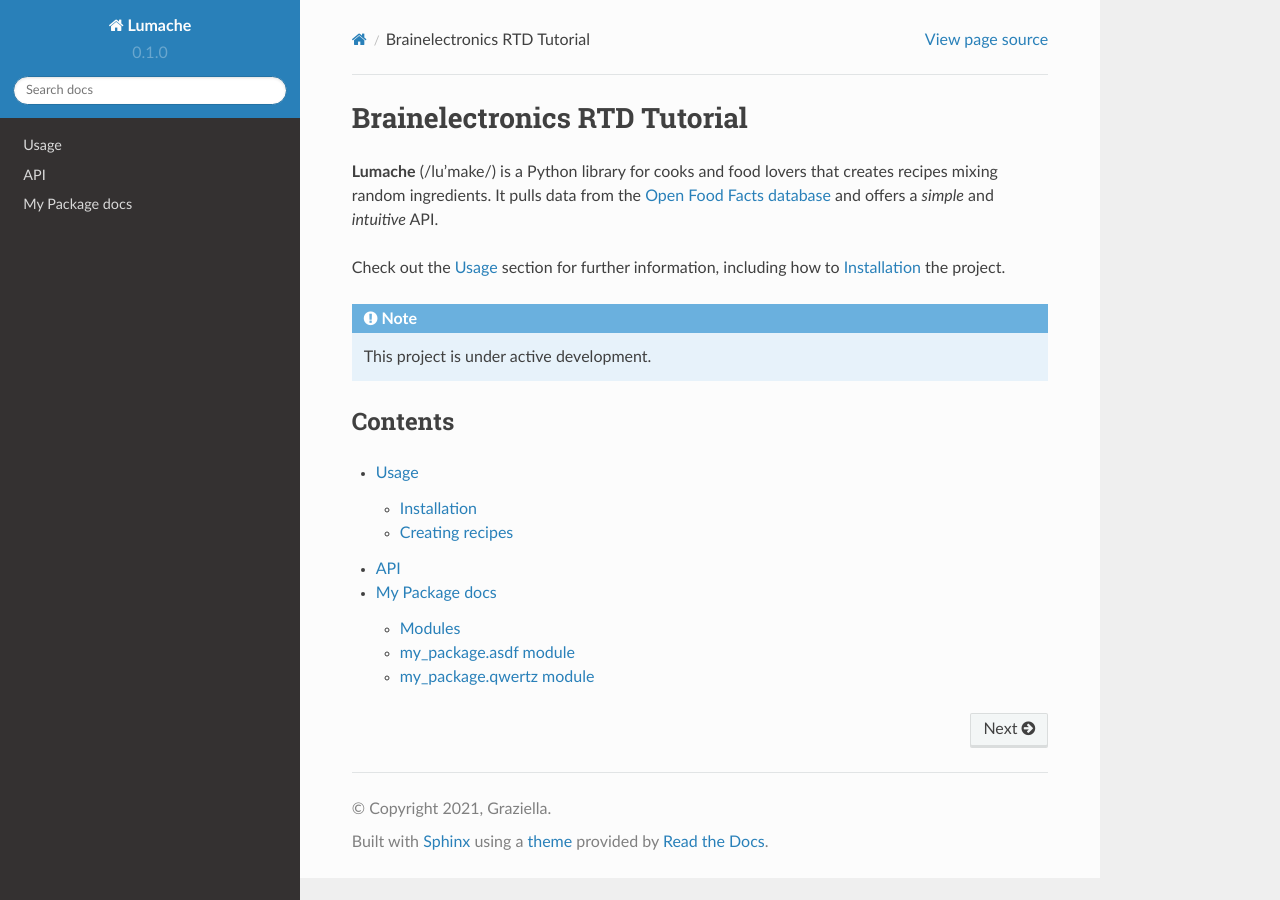
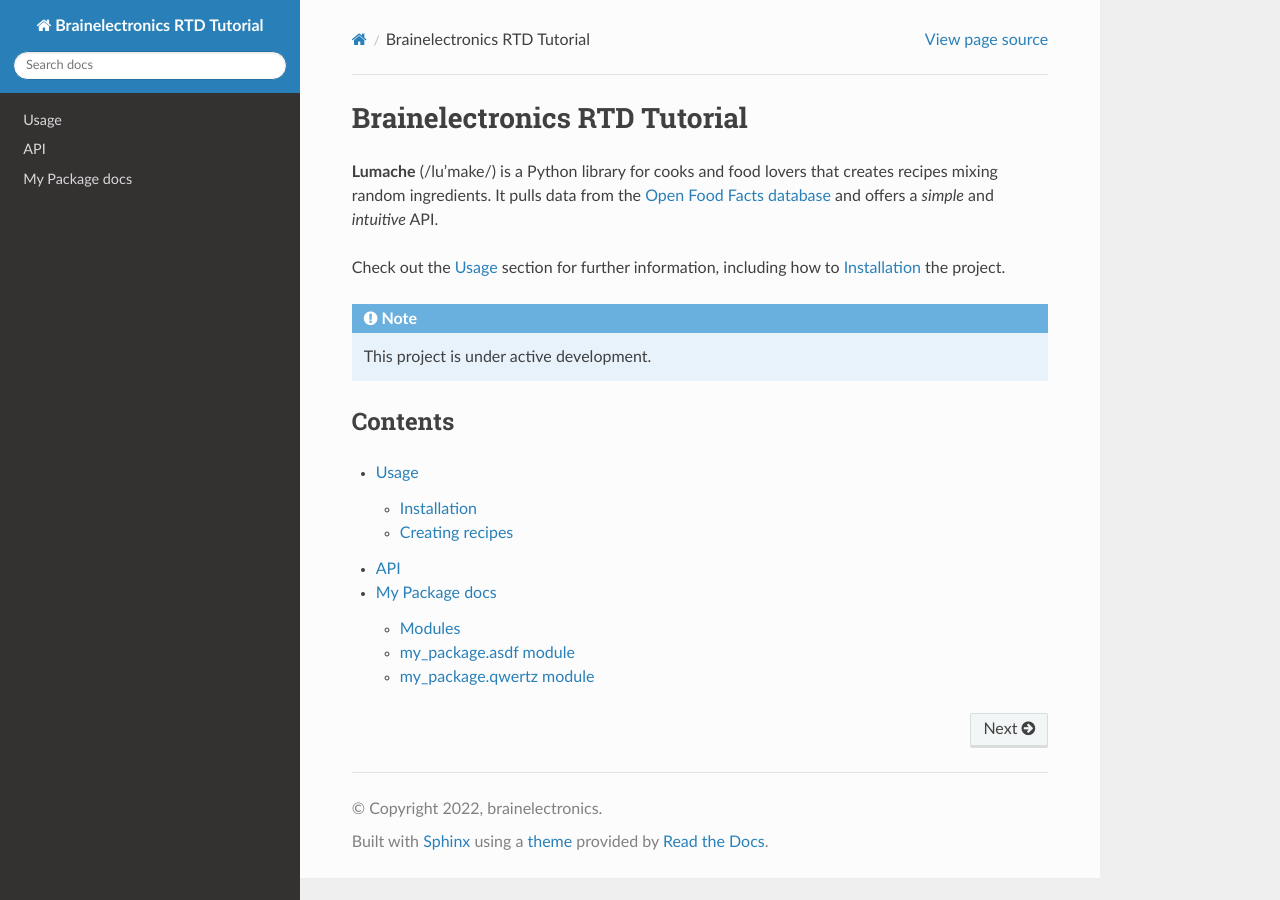
Before and after one commit to bbaranoff/binding-down-to-gsm, a Sphinx documentation site: the page built from docs/source/index.rst, in a window 1280 px wide. Built offline with Sphinx 7.4.7 and the Read the Docs theme 2.0.0, drawn with Linux system fonts in a browser that asks for light colours; part of the change alters nothing that is shown.

```diff
--- a/docs/source/conf.py
+++ b/docs/source/conf.py
@@ -1,23 +1,46 @@
 # Configuration file for the Sphinx documentation builder.
+
+# -- Path setup --------------------------------------------------------------
+
+# If extensions (or modules to document with autodoc) are in another directory,
+# add these directories to sys.path here. If the directory is relative to the
+# documentation root, use os.path.abspath to make it absolute, like shown here.
+#
+from pathlib import Path
+
+here = pathlib.Path(__file__).parent.resolve()
+
+# load elements of version.py
+exec(open(here / '..' / '..' / 'my_package' / 'version.py').read())
 
 # -- Project information
 
-project = 'Lumache'
-copyright = '2021, Graziella'
-author = 'Graziella'
+project = 'Brainelectronics RTD Tutorial'
+copyright = '2022, brainelectronics'
+# author = 'brainelectronics'
+author = __author__
 
-release = '0.1'
-version = '0.1.0'
+# release = '0.1'
+# version = '0.1.0'
+version = __version__
+release = version
 
 # -- General configuration
 
+# Add any Sphinx extension module names here, as strings. They can be
+# extensions coming with Sphinx (named 'sphinx.ext.*') or your custom
+# ones.
 extensions = [
     'sphinx.ext.duration',
     'sphinx.ext.doctest',
     'sphinx.ext.autodoc',
     'sphinx.ext.autosummary',
     'sphinx.ext.intersphinx',
+    'sphinx.ext.viewcode',
 ]
+
+# The suffix of source filenames.
+source_suffix = ['.rst', '.md']
 
 intersphinx_mapping = {
     'python': ('https://docs.python.org/3/', None),
@@ -29,6 +52,9 @@ templates_path = ['_templates']
 
 # -- Options for HTML output
 
+# The theme to use for HTML and HTML Help pages.  See the documentation for
+# a list of builtin themes.
+#
 html_theme = 'sphinx_rtd_theme'
 
 # -- Options for EPUB output
```
